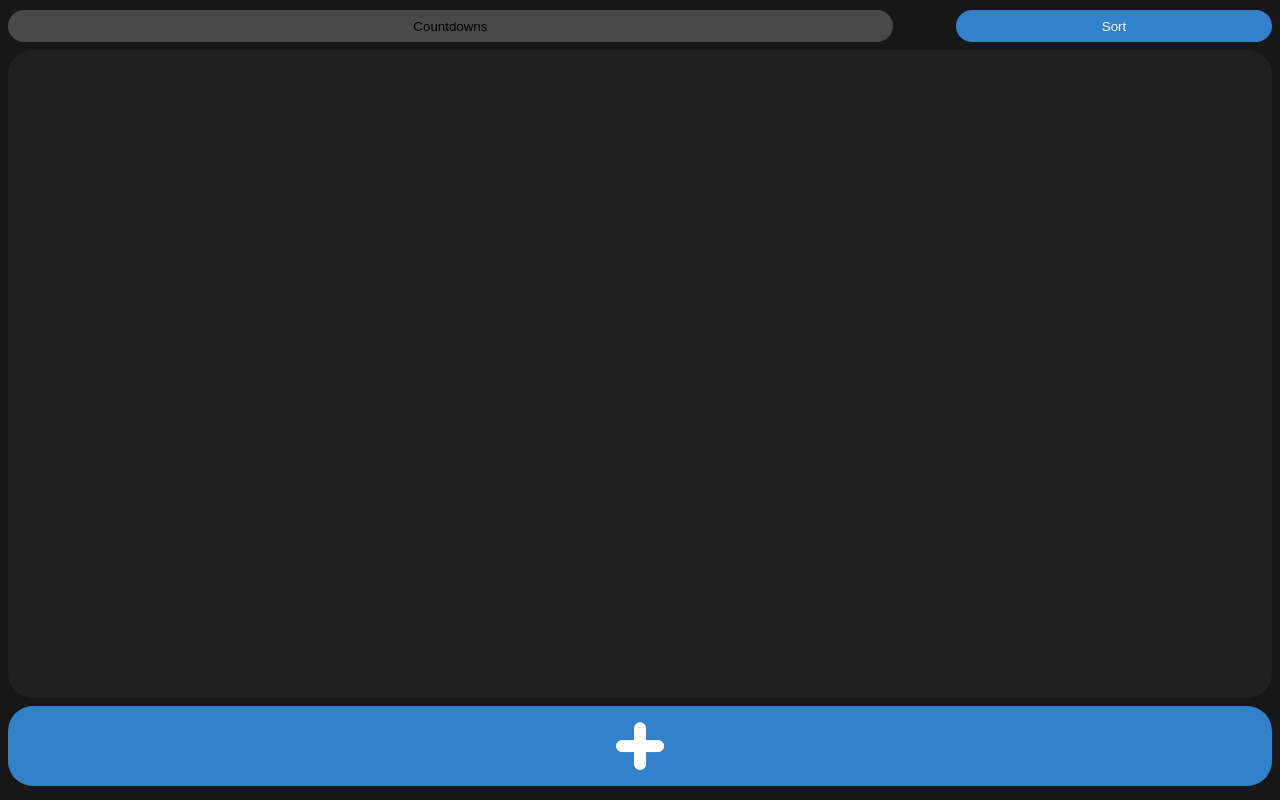
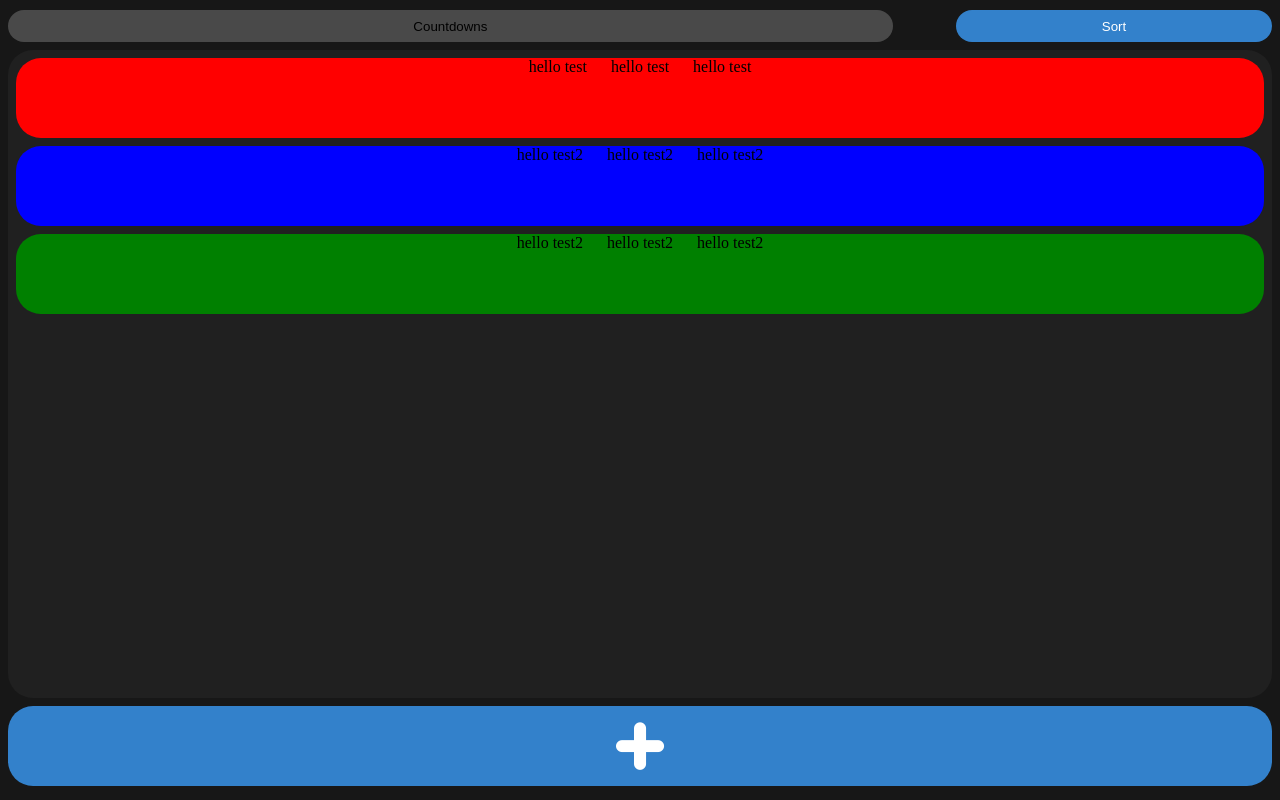
Before and after one commit to HarryTaylorDev/Countdown, a SvelteKit app: page / in a window 1280 px wide. Built offline with nearby package versions, Linux system fonts and the light colour scheme.

Commit message:
Starting work on the countdown cells

```diff
--- a/src/global.css
+++ b/src/global.css
@@ -48,12 +48,32 @@ body {
         width: 25%;
     }
 
+
+
 .list_box{
     height: 80dvh;
     padding-bottom: 1dvh;
     border-radius: 25px;
     background-color: rgb(32, 32, 32);
+
+    overflow: auto
 }
+
+    .countdown_Cell{
+        background-color: rgb(73, 73, 73);
+        height: 10dvh;
+        border-radius: 25px;
+        margin: 1dvh;
+
+        text-align: center;
+    }
+
+    .cell_text{
+        display: inline-block;
+        margin: 0 10px
+    }
+
+
 
 .add_container {
     display: flex;
--- /dev/null
+++ b/src/lib/countdownCell.svelte
@@ -0,0 +1,15 @@
+<script>
+// @ts-nocheck
+
+    // /**
+	//  * @type {{ name: string; }}
+    //  * @type {{ colour: string; }}
+	//  */
+     export let countdown_Data;
+</script>
+
+<div style="background-color: {countdown_Data.colour};" class="countdown_Cell">
+        <p class="cell_text">hello {countdown_Data.name}</p>
+        <p class="cell_text">hello {countdown_Data.name}</p>
+        <p class="cell_text">hello {countdown_Data.name}</p>
+</div>
--- a/src/routes/+page.svelte
+++ b/src/routes/+page.svelte
@@ -1,9 +1,12 @@
 <script>
 	import { goto } from "$app/navigation";
+	import CountdownCell from "$lib/countdownCell.svelte";
 
     const handleclick = () => {
         goto('/create');
     }
+
+    const data=[  {name:'test', colour:'red'},{name:'test2',colour:'blue'},{name:'test2',colour:'green'} ]
 </script>
 
 <div class="button-container">
@@ -12,7 +15,9 @@
 </div>
 
 <div class="list_box">
-
+    {#each data as item}
+        <CountdownCell countdown_Data={item}/>
+    {/each}
 </div>
 
 
```
